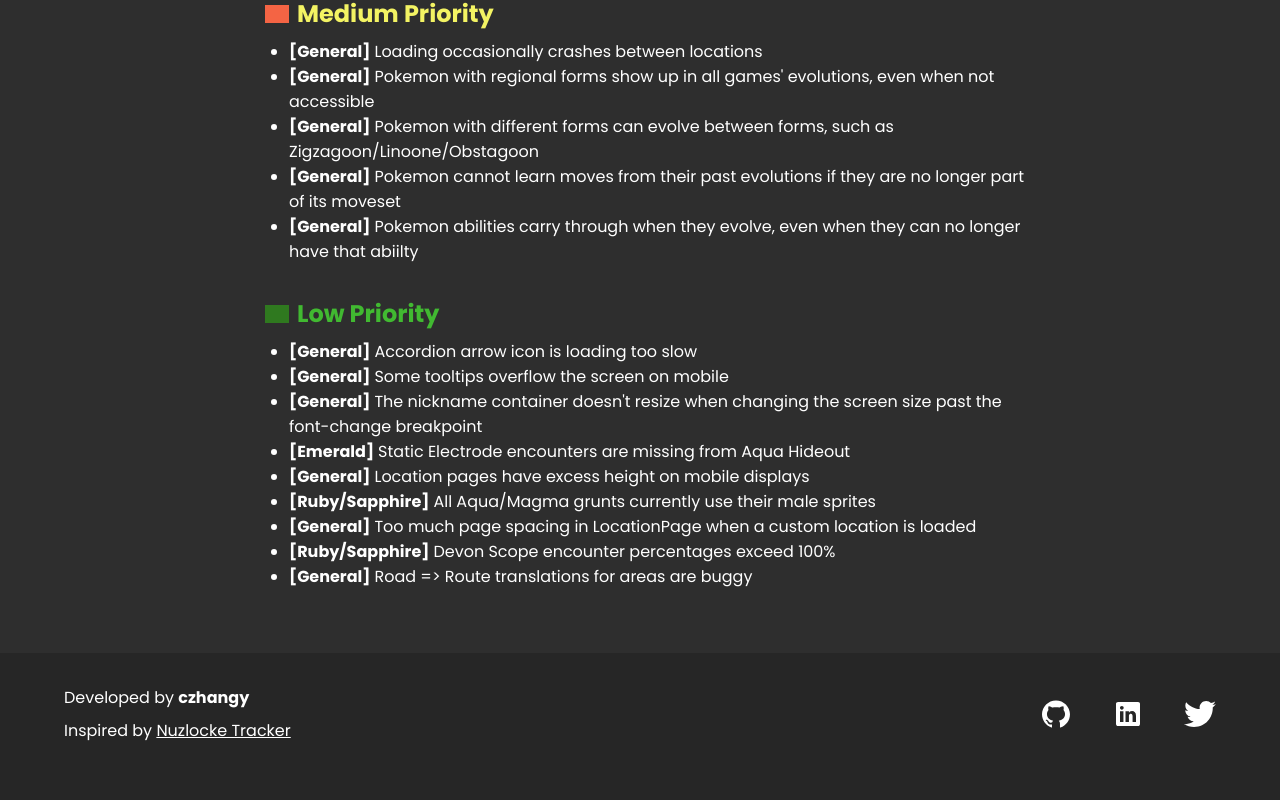
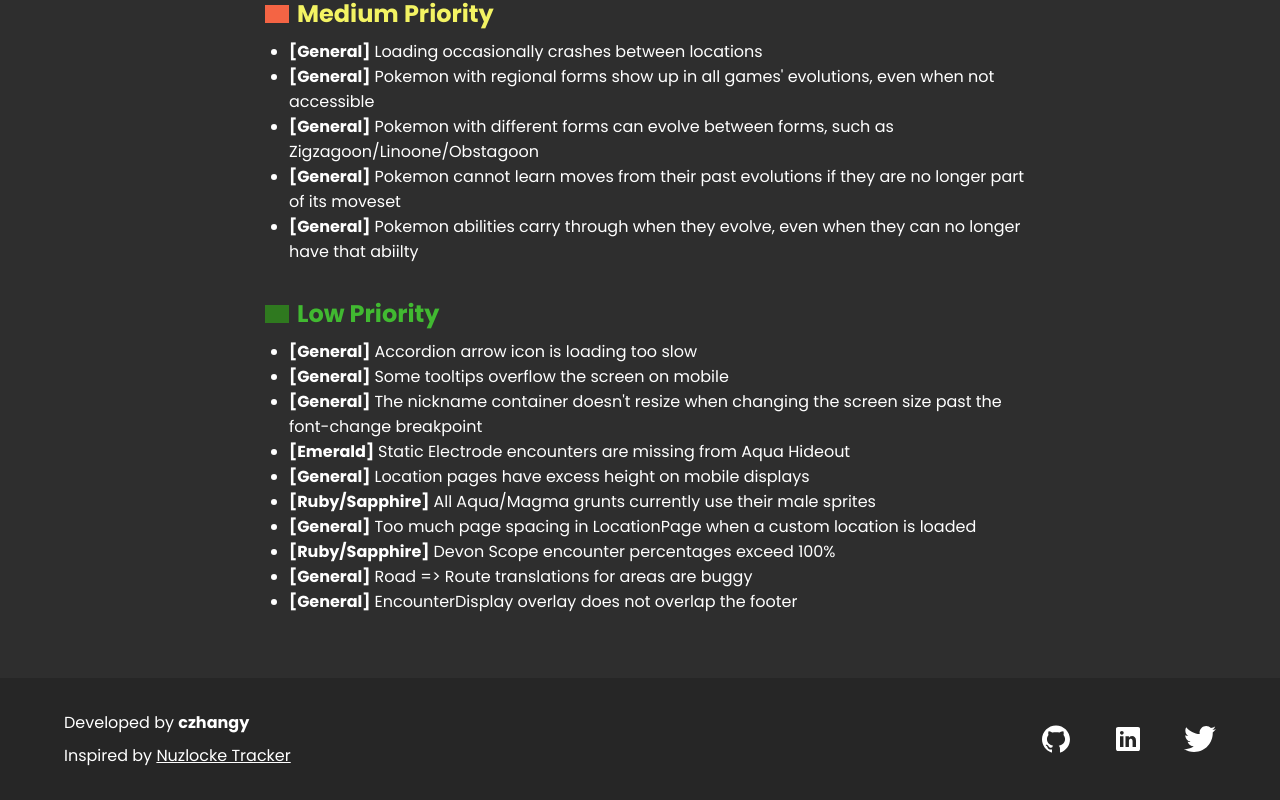
Before and after one commit to czhangy/nuzdocs, a Next.js app: page /bugs in a window 1280 px wide. Shown: the part 577-1377 px from the top of the page. Before the commit the page ends 1352 px from the top, so only its background shows below. Built offline with nearby package versions, Linux system fonts and the light colour scheme; grey boxes are pictures that could not be loaded; a web font is replaced by a local one.

Commit message:
Change scrollbar styling in EncounterDisplay menu

```diff
--- a/src/components/Global/Footer/Footer.tsx
+++ b/src/components/Global/Footer/Footer.tsx
@@ -11,7 +11,7 @@ const Footer: React.FC = () => {
                     </p>
                     <p className={styles.text}>
                         Inspired by{" "}
-                        <a href="https://nuzlocke.app/" target="_blank" rel="noreferrer" className={styles.link}>
+                        <a className={styles.link} href="https://nuzlocke.app/" target="_blank" rel="noreferrer">
                             Nuzlocke Tracker
                         </a>
                     </p>
--- a/src/static/bugs.ts
+++ b/src/static/bugs.ts
@@ -79,6 +79,10 @@ const bugs: { [priority: string]: Bug[] } = {
             desc: "Road => Route translations for areas are buggy",
             group: "General",
         },
+        {
+            desc: "EncounterDisplay overlay does not overlap the footer",
+            group: "General",
+        },
     ],
 };
 
```
Also changed, not shown: src/components/Location/EncounterDisplay/EncounterDisplay.module.scss (+8 -0 lines).
